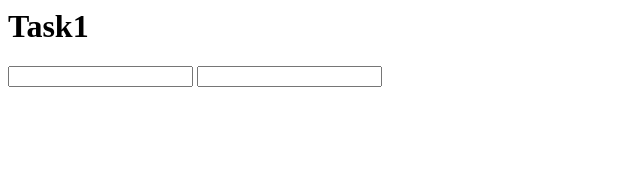
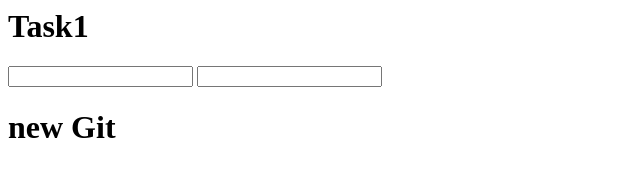
Before and after one commit to sheysheha/try, a plain HTML site: page index.html in a window 1280 px wide. Shown: the whole page, without its empty margins (0-640 px from the left). Drawn offline with Linux system fonts and the light colour scheme.

Commit message:
h1 added

```diff
--- a/index.html
+++ b/index.html
@@ -9,4 +9,5 @@
     <input id="input1" type="text">
     <input id="input2" type="text">
     <script src="./index.js"></script>
+    <h1>new Git</h1>
 </body>
```
